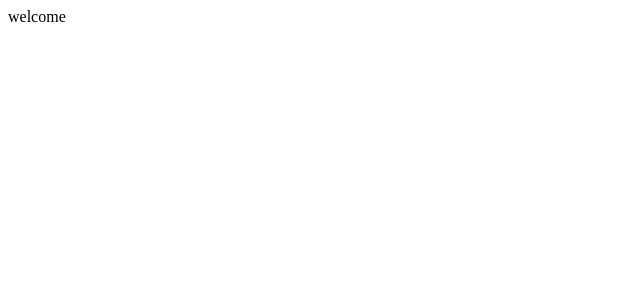
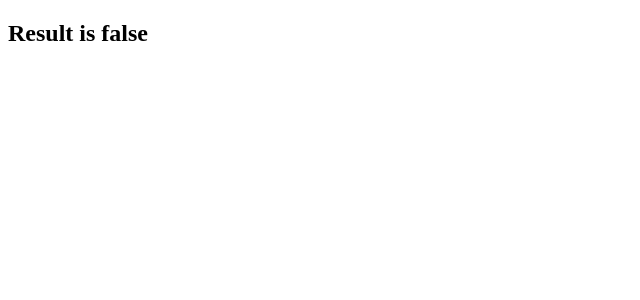
Before and after one commit to dharun-04/React-Tutorial, a React (Vite) app in the folder myapp/: page / in a window 1280 px wide. Shown: the top 300 px of the page, without its empty margins (0-640 px from the left). Built offline with nearby package versions, Linux system fonts and the light colour scheme.

Commit message:
conditional rendoring using elements

```diff
--- a/myapp/src/components/Condition.jsx
+++ b/myapp/src/components/Condition.jsx
@@ -3,11 +3,13 @@ import Welcome from './welcome';
 import Exit from './Exit';
 
 export default function Condition() {
-  const bo=true;
-  if(bo){
-    return <Welcome/>;
+  const res=false;
+  let message;
+  if(res){
+    message=<h1>Result is true</h1>
   }
-  else {
-    return <Exit/>;
+  else{
+    message=<h2>Result is false</h2>
   }
+  return message;
 }
```
